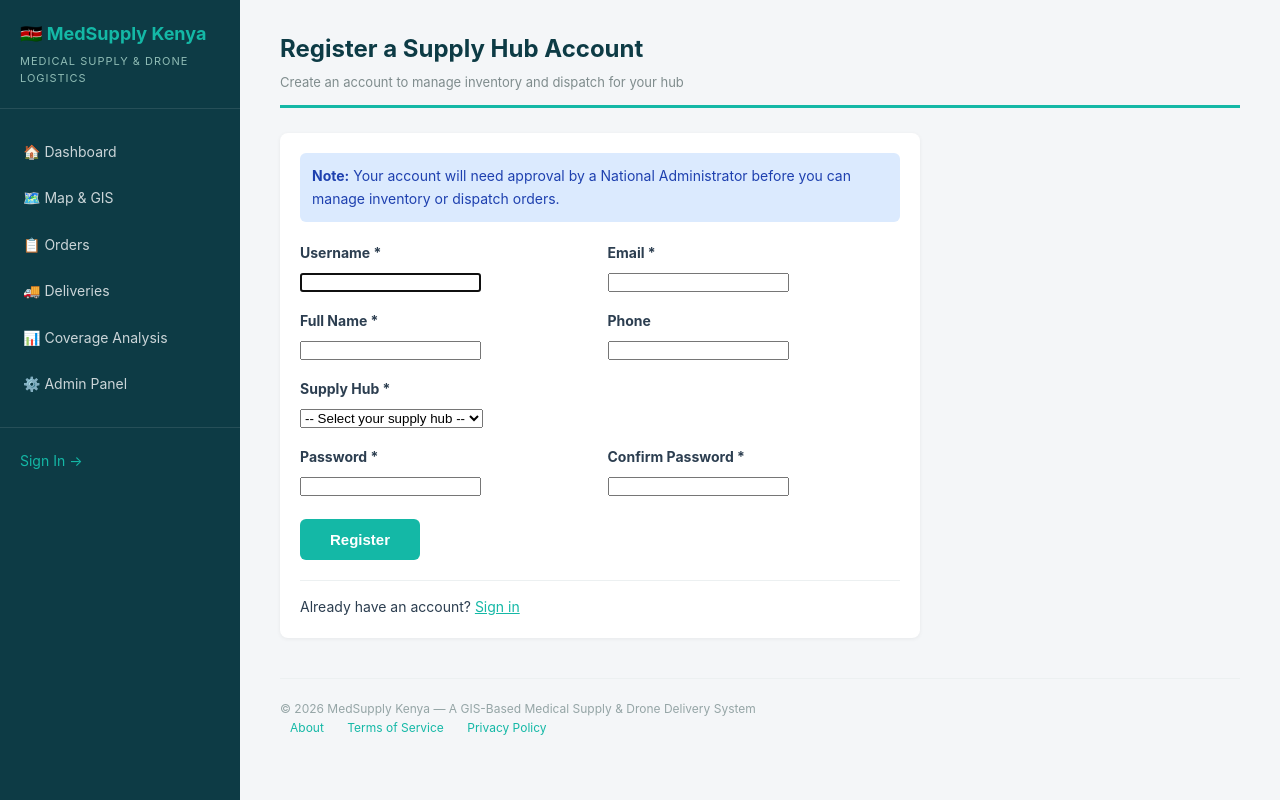
After one commit to Wasega-45/medsupply, a Django app: page /register/hub/ in a window 1280 px wide. The commit adds this page. Run offline with Django 5.2, Linux system fonts and the light colour scheme; data that the repository does not hold is empty.

Commit message:
Step 1 complete: Full authentication flow with login, logout, and role-based redirect

```diff
--- /dev/null
+++ b/accounts/forms.py
@@ -0,0 +1,36 @@
+from django import forms
+from django.contrib.auth.forms import UserCreationForm
+from .models import User
+from core.models import Facility, SupplyHub
+
+
+class FacilityRegistrationForm(UserCreationForm):
+    email = forms.EmailField(required=True)
+    first_name = forms.CharField(max_length=150, required=True, label="Full Name")
+    phone = forms.CharField(max_length=20, required=False)
+    facility = forms.ModelChoiceField(
+        queryset=Facility.objects.filter(status='active'),
+        required=True,
+        label="Health Facility",
+        empty_label="-- Select your facility --",
+    )
+
+    class Meta:
+        model = User
+        fields = ('username', 'email', 'first_name', 'phone', 'facility')
+
+
+class HubRegistrationForm(UserCreationForm):
+    email = forms.EmailField(required=True)
+    first_name = forms.CharField(max_length=150, required=True, label="Full Name")
+    phone = forms.CharField(max_length=20, required=False)
+    hub = forms.ModelChoiceField(
+        queryset=SupplyHub.objects.filter(active=True),
+        required=True,
+        label="Supply Hub",
+        empty_label="-- Select your supply hub --",
+    )
+
+    class Meta:
+        model = User
+        fields = ('username', 'email', 'first_name', 'phone', 'hub')
--- a/accounts/models.py
+++ b/accounts/models.py
@@ -35,6 +35,18 @@ class User(AbstractUser):
     role = models.CharField(max_length=20, choices=ROLE_CHOICES, default='facility')
     status = models.CharField(max_length=20, choices=STATUS_CHOICES, default='pending')
     phone = models.CharField(max_length=20, blank=True)
+    facility = models.ForeignKey(
+        'core.Facility',
+        on_delete=models.SET_NULL,
+        null=True, blank=True,
+        related_name='users',
+    )
+    hub = models.ForeignKey(
+        'core.SupplyHub',
+        on_delete=models.SET_NULL,
+        null=True, blank=True,
+        related_name='users',
+    )
 
     def __str__(self):
         return f"{self.username} ({self.get_role_display()})"
--- a/accounts/views.py
+++ b/accounts/views.py
@@ -1,3 +1,64 @@
-from django.shortcuts import render
+from django.shortcuts import render, redirect
+from django.contrib.auth import login
+from django.contrib.auth.decorators import login_required
+from django.urls import reverse
+from .forms import FacilityRegistrationForm, HubRegistrationForm
 
-# Create your views here.
+
+def register_facility(request):
+    if request.method == 'POST':
+        form = FacilityRegistrationForm(request.POST)
+        if form.is_valid():
+            user = form.save(commit=False)
+            user.role = 'facility'
+            user.status = 'pending'
+            user.facility = form.cleaned_data['facility']
+            user.save()
+            return redirect('pending_approval')
+    else:
+        form = FacilityRegistrationForm()
+
+    return render(request, 'auth/register_facility.html', {'form': form})
+
+
+def register_hub(request):
+    if request.method == 'POST':
+        form = HubRegistrationForm(request.POST)
+        if form.is_valid():
+            user = form.save(commit=False)
+            user.role = 'logistics'
+            user.status = 'pending'
+            user.hub = form.cleaned_data['hub']
+            user.save()
+            return redirect('pending_approval')
+    else:
+        form = HubRegistrationForm()
+
+    return render(request, 'auth/register_hub.html', {'form': form})
+
+
+def pending_approval(request):
+    return render(request, 'auth/pending.html')
+
+
+@login_required
+def post_login_redirect(request):
+    """Redirect users to the right page based on their role."""
+    user = request.user
+
+    # Block if status isn't active
+    if user.status != 'active' and not user.is_superuser:
+        return redirect('pending_approval')
+
+    if user.is_superuser or user.role == 'national_admin':
+        return redirect('/admin/')
+    elif user.role == 'county_admin':
+        return redirect('/admin/')
+    elif user.role == 'logistics':
+        return redirect('/admin/')
+    elif user.role == 'facility':
+        return redirect('facility_dashboard')
+    elif user.role == 'monitoring':
+        return redirect('order_list')
+    else:
+        return redirect('/admin/')
--- a/medsupply/settings.py
+++ b/medsupply/settings.py
@@ -126,3 +126,9 @@ MAILERS = {
         'BACKEND': 'django.core.mail.backends.console.EmailBackend',
     },
 }
+
+LOGIN_URL = 'login'
+LOGIN_REDIRECT_URL = 'post_login_redirect'
+LOGOUT_REDIRECT_URL = 'login'
+
+AUTH_USER_MODEL = 'accounts.User'
--- a/medsupply/urls.py
+++ b/medsupply/urls.py
@@ -1,8 +1,10 @@
 from django.contrib import admin
 from django.urls import path
+from django.contrib.auth import views as auth_views
 from . import views
 from orders import views as order_views
 from core import views as core_views
+from accounts import views as account_views
 
 admin.site.site_header = "MedSupply Kenya Administration"
 admin.site.site_title = "MedSupply Kenya"
@@ -10,13 +12,33 @@ admin.site.index_title = "System Administration"
 
 urlpatterns = [
     path('admin/', admin.site.urls),
+
+    # Authentication
+    path('login/', auth_views.LoginView.as_view(template_name='auth/login.html'), name='login'),
+    path('logout/', auth_views.LogoutView.as_view(template_name='auth/logged_out.html'), name='logout'),
+    path('post-login/', account_views.post_login_redirect, name='post_login_redirect'),
+
+    # Registration
+    path('register/facility/', account_views.register_facility, name='register_facility'),
+    path('register/hub/', account_views.register_hub, name='register_hub'),
+    path('pending/', account_views.pending_approval, name='pending_approval'),
+
+    # Main pages
     path('', views.home, name='home'),
     path('about/', views.about, name='about'),
     path('terms/', views.terms, name='terms'),
     path('privacy/', views.privacy, name='privacy'),
+
+    # Orders
     path('orders/', order_views.order_list, name='order_list'),
     path('orders/api/', order_views.orders_api, name='orders_api'),
+
+    # Deliveries
+    path('deliveries/', order_views.delivery_list, name='delivery_list'),
+
+    # Map & GIS
     path('map/', order_views.facility_map, name='facility_map'),
-    path('deliveries/', order_views.delivery_list, name='delivery_list'),
+
+    # Coverage
     path('coverage/', core_views.coverage_report, name='coverage_report'),
 ]
--- /dev/null
+++ b/templates/auth/register_hub.html
@@ -0,0 +1,83 @@
+{% extends 'base.html' %}
+
+{% block title %}Register Hub - MedSupply Kenya{% endblock %}
+
+{% block content %}
+<div class="page-header">
+    <h1>Register a Supply Hub Account</h1>
+    <p>Create an account to manage inventory and dispatch for your hub</p>
+</div>
+
+<div class="card" style="max-width: 640px;">
+
+    <div style="background: #dbeafe; color: #1e40af; padding: 12px; border-radius: 6px; margin-bottom: 20px; font-size: 14px;">
+        <strong>Note:</strong> Your account will need approval by a National Administrator before you can manage inventory or dispatch orders.
+    </div>
+
+    <form method="post">
+        {% csrf_token %}
+
+        {% if form.errors %}
+        <div style="background: #fecaca; color: #991b1b; padding: 12px; border-radius: 6px; margin-bottom: 20px; font-size: 14px;">
+            <strong>Please fix the following:</strong>
+            <ul style="margin-top: 6px; padding-left: 20px;">
+                {% for field, errors in form.errors.items %}
+                    {% for error in errors %}
+                    <li>{{ field }}: {{ error }}</li>
+                    {% endfor %}
+                {% endfor %}
+            </ul>
+        </div>
+        {% endif %}
+
+        <div style="display: grid; grid-template-columns: 1fr 1fr; gap: 15px;">
+
+            <div>
+                <label style="display: block; margin-bottom: 5px; font-weight: bold; font-size: 14px;">Username *</label>
+                {{ form.username }}
+            </div>
+
+            <div>
+                <label style="display: block; margin-bottom: 5px; font-weight: bold; font-size: 14px;">Email *</label>
+                {{ form.email }}
+            </div>
+
+            <div>
+                <label style="display: block; margin-bottom: 5px; font-weight: bold; font-size: 14px;">Full Name *</label>
+                {{ form.first_name }}
+            </div>
+
+            <div>
+                <label style="display: block; margin-bottom: 5px; font-weight: bold; font-size: 14px;">Phone</label>
+                {{ form.phone }}
+            </div>
+
+            <div style="grid-column: 1 / -1;">
+                <label style="display: block; margin-bottom: 5px; font-weight: bold; font-size: 14px;">Supply Hub *</label>
+                {{ form.hub }}
+            </div>
+
+            <div>
+                <label style="display: block; margin-bottom: 5px; font-weight: bold; font-size: 14px;">Password *</label>
+                {{ form.password1 }}
+            </div>
+
+            <div>
+                <label style="display: block; margin-bottom: 5px; font-weight: bold; font-size: 14px;">Confirm Password *</label>
+                {{ form.password2 }}
+            </div>
+
+        </div>
+
+        <button type="submit"
+                style="background: #14b8a6; color: white; padding: 12px 30px; border: none; border-radius: 6px; font-size: 15px; font-weight: bold; cursor: pointer; margin-top: 20px;">
+            Register
+        </button>
+
+    </form>
+
+    <div style="margin-top: 20px; padding-top: 15px; border-top: 1px solid #ecf0f1; font-size: 14px;">
+        Already have an account? <a href="{% url 'login' %}" style="color: #14b8a6;">Sign in</a>
+    </div>
+</div>
+{% endblock %}
--- a/templates/base.html
+++ b/templates/base.html
@@ -14,7 +14,7 @@
         <aside class="sidebar">
             <div class="brand">
                 <h2>🇰🇪 MedSupply Kenya</h2>
-                <p>Medical Supply & Drone Logistics</p>
+                <p>Medical Supply &amp; Drone Logistics</p>
             </div>
             <nav>
                 <a href="{% url 'home' %}" class="{% if active == 'home' %}active{% endif %}">🏠 Dashboard</a>
@@ -24,6 +24,24 @@
                 <a href="{% url 'coverage_report' %}" class="{% if active == 'coverage' %}active{% endif %}">📊 Coverage Analysis</a>
                 <a href="/admin/" class="{% if active == 'admin' %}active{% endif %}">⚙️ Admin Panel</a>
             </nav>
+
+            <div style="padding: 20px; border-top: 1px solid rgba(255,255,255,0.1); margin-top: 20px;">
+                {% if user.is_authenticated %}
+                <div style="font-size: 13px; color: #8fbcb5; margin-bottom: 10px;">
+                    Signed in as<br>
+                    <strong style="color: #14b8a6;">{{ user.username }}</strong>
+                </div>
+                <form method="post" action="{% url 'logout' %}">
+                    {% csrf_token %}
+                    <button type="submit"
+                            style="background: transparent; color: #cbd5d8; border: 1px solid rgba(255,255,255,0.2); padding: 8px 14px; border-radius: 4px; font-size: 13px; cursor: pointer; width: 100%;">
+                        Sign Out
+                    </button>
+                </form>
+                {% else %}
+                <a href="{% url 'login' %}" style="color: #14b8a6; text-decoration: none; font-size: 14px;">Sign In →</a>
+                {% endif %}
+            </div>
         </aside>
 
         <!-- Main Content -->
```
Also changed, not shown: templates/auth/login.html (added, +59 -0 lines), templates/auth/logout.html (added, +17 -0 lines), templates/auth/pending.html (added, +34 -0 lines), templates/auth/register_facility.html (added, +83 -0 lines), accounts/migrations/0003_user_facility_user_hub.py (added).
